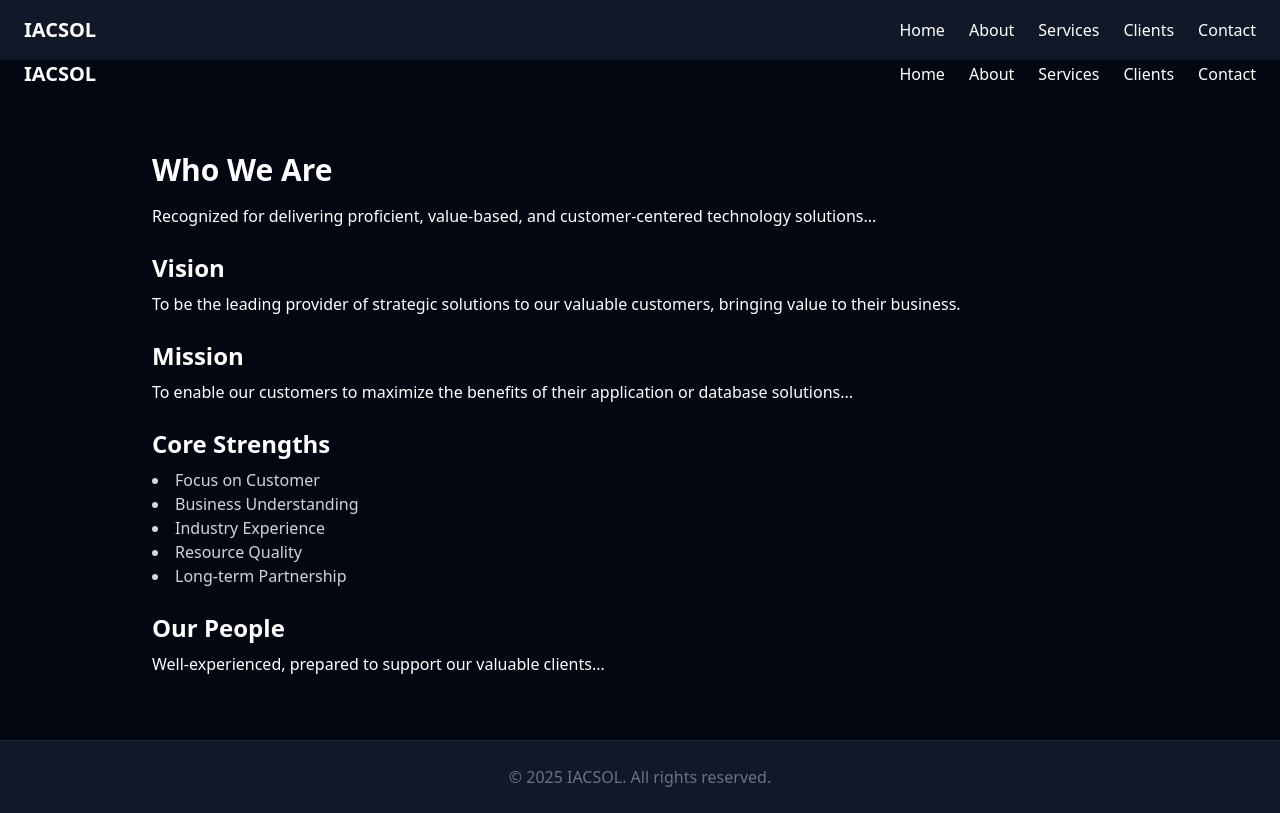
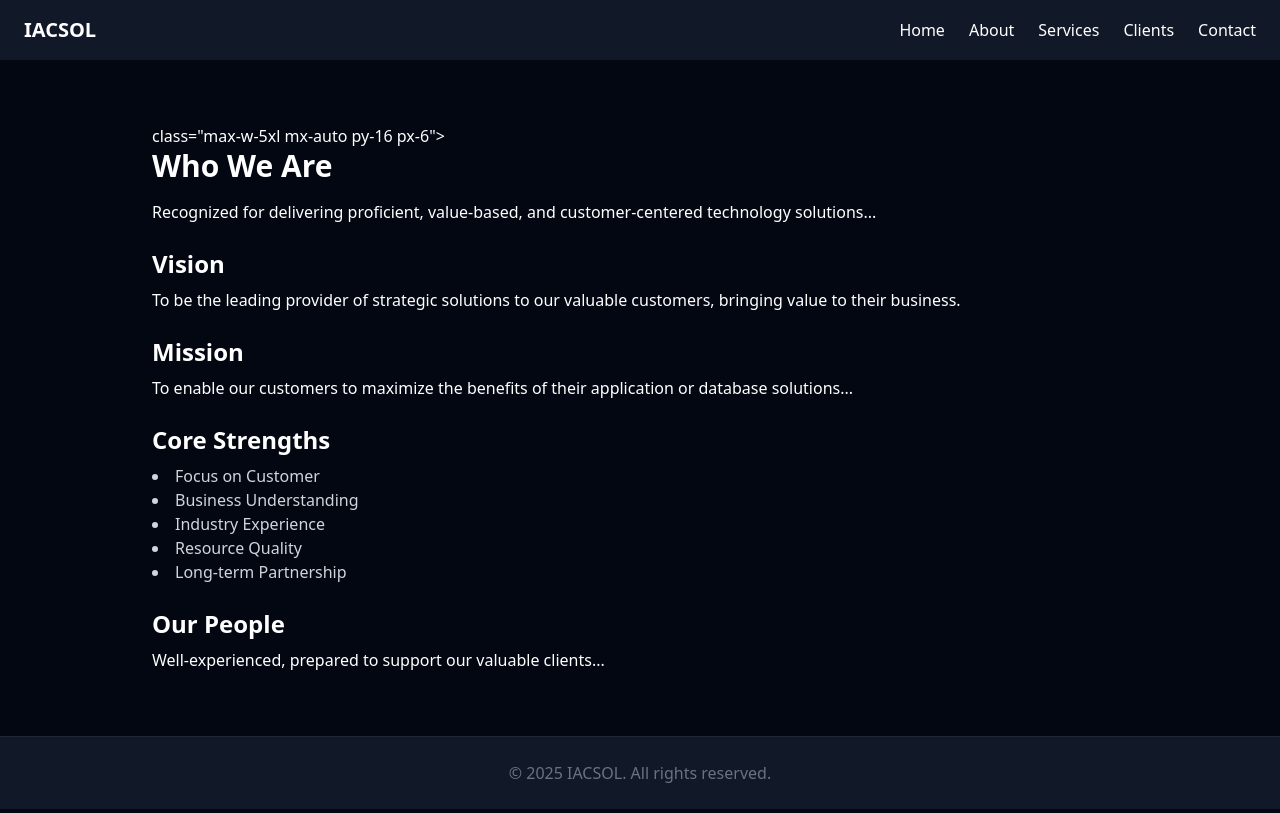
Before and after one commit to bilaldhool/My-website-iacsol, a plain HTML site: page about.html in a window 1280 px wide. Drawn offline with nearby package versions, Linux system fonts and the light colour scheme.

Commit message:
Add files via upload

```diff
--- a/about.html
+++ b/about.html
@@ -27,18 +27,7 @@
   </nav>
 </header>
 
-    <nav class="max-w-7xl mx-auto px-6 flex justify-between items-center">
-      <div class="text-xl font-bold text-white">IACSOL</div>
-      <ul class="flex space-x-6 text-white">
-        <li><a href="index.html" class="hover:text-blue-400">Home</a></li>
-        <li><a href="about.html" class="hover:text-blue-400">About</a></li>
-        <li><a href="services.html" class="hover:text-blue-400">Services</a></li>
-        <li><a href="clients.html" class="hover:text-blue-400">Clients</a></li>
-        <li><a href="contact.html" class="hover:text-blue-400">Contact</a></li>
-      </ul>
-    </nav>
-  </header>
-  <main class="max-w-5xl mx-auto py-16 px-6">
+  <main class="max-w-5xl mx-auto py-16 px-6"> class="max-w-5xl mx-auto py-16 px-6">
       <h2 class="text-3xl font-bold mb-4">Who We Are</h2>
       <p class="mb-4">Recognized for delivering proficient, value-based, and customer-centered technology solutions...</p>
       <h3 class="text-2xl font-semibold mt-6 mb-2">Vision</h3>
```
Also changed, not shown: clients.html (+1 -12 lines), contact.html (+1 -12 lines), index.html (+0 -11 lines), oracle-services.html (+10 -2 lines), telecom-services.html (+10 -2 lines).
